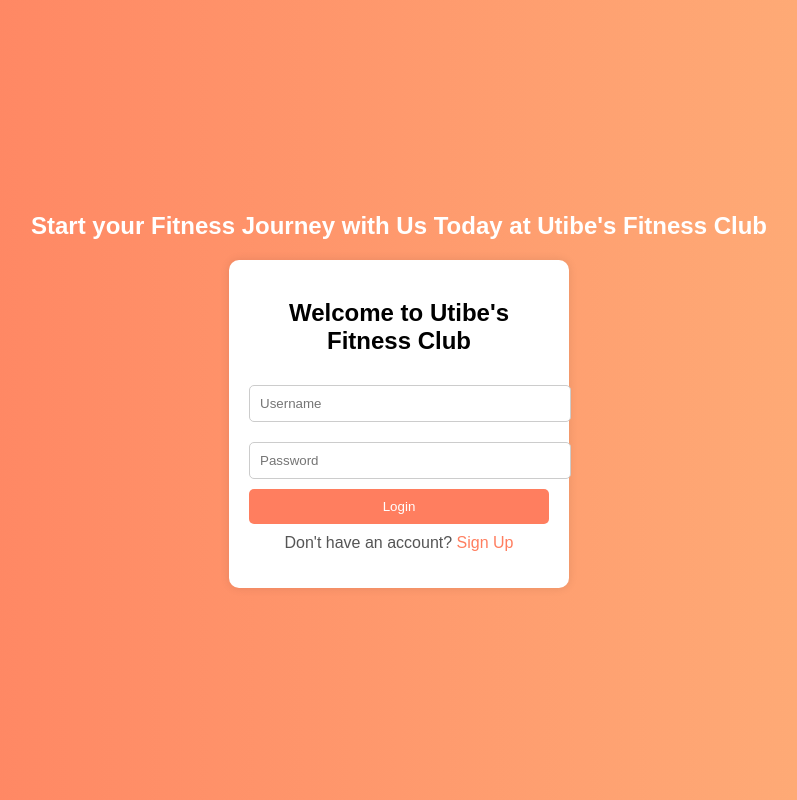
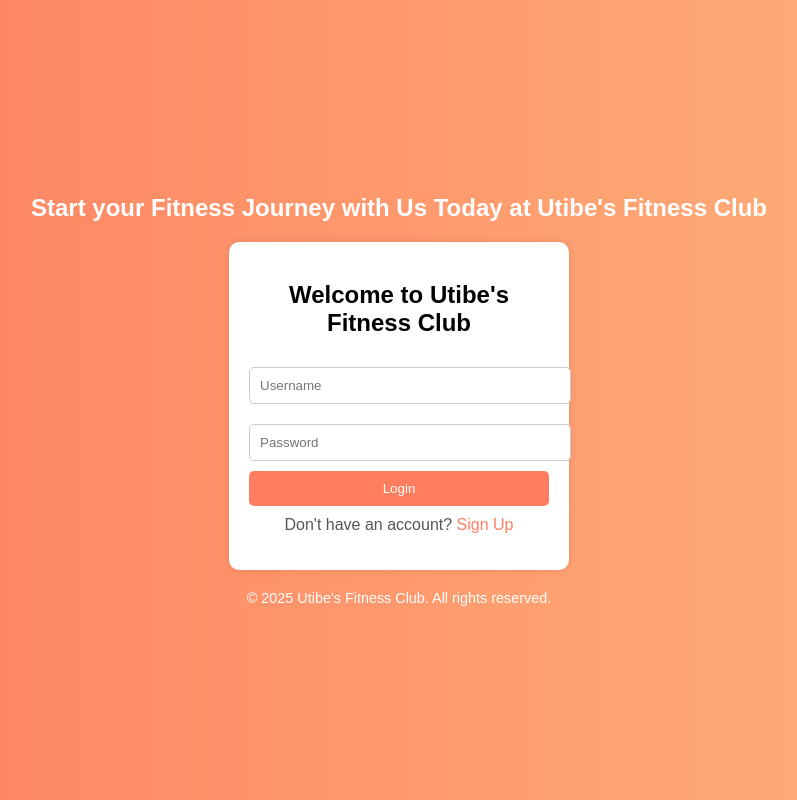
Before and after one commit to s10vincen/collaborative-website, a plain HTML site: page index.html in a window 1280 px wide. Shown: the whole page, without its empty margins (241-1038 px from the left). Drawn offline with Linux system fonts and the light colour scheme.

Commit message:
footer added

```diff
--- a/index.html
+++ b/index.html
@@ -60,6 +60,11 @@
             color: #ff7e5f;
             text-decoration: none;
         }
+        .footer {
+            margin-top: 20px;
+            color: white;
+            font-size: 0.9em;
+        }
     </style>
 </head>
 <body>
@@ -73,5 +78,6 @@
         </form>
         <p class="switch">Don't have an account? <a href="#">Sign Up</a></p>
     </div>
+    <div class="footer">&copy; 2025 Utibe's Fitness Club. All rights reserved.</div>
 </body>
 </html>
```
